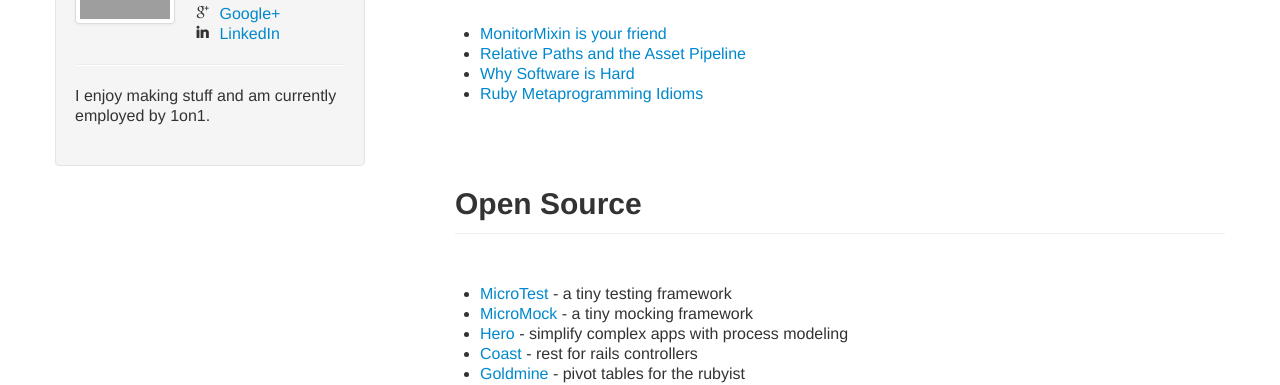
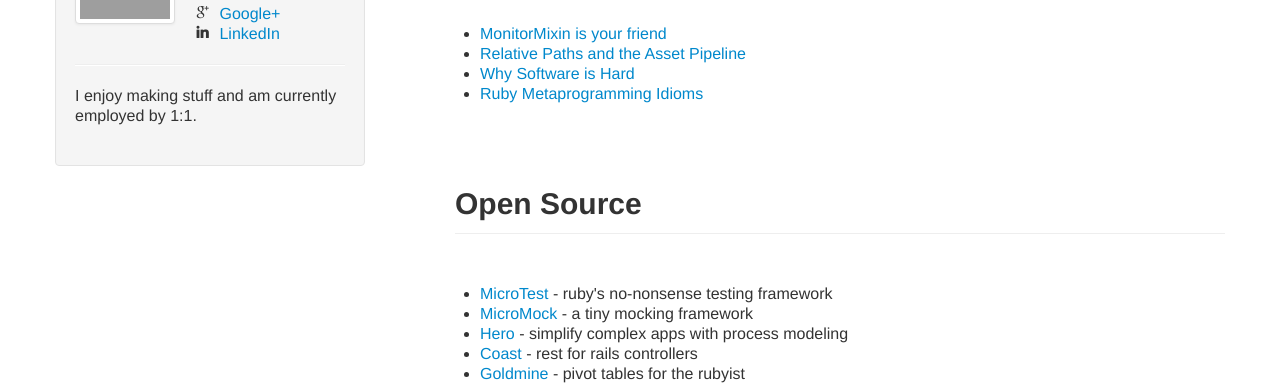
Before and after one commit to hopsoft/hopsoft.github.io, a Jekyll site: the page built from index.markdown, in a window 1280 px wide and 1210 px high. Shown: the part 146-531 px from the top of the window. Built offline with Jekyll 4.4.1, drawn with Linux system fonts in a browser that asks for light colours; grey boxes are pictures that could not be loaded.

Commit message:
Updated micro_test's description.

```diff
--- a/index.markdown
+++ b/index.markdown
@@ -16,7 +16,7 @@ layout: bootstrap
     </ul>
     <hr />
     <p>
-      I enjoy making stuff and am currently employed by 1on1.
+      I enjoy making stuff and am currently employed by 1:1.
     </p>
   </div>
 
@@ -35,7 +35,7 @@ layout: bootstrap
     <ul>
       <li>
         <a href="http://hopsoft.github.com/micro_test">MicroTest</a>
-        - a tiny testing framework
+        - ruby's no-nonsense testing framework
       </li>
       <li>
         <a href="http://hopsoft.github.com/micro_mock">MicroMock</a>
```
